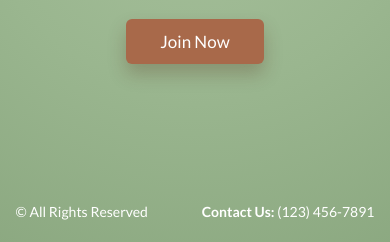
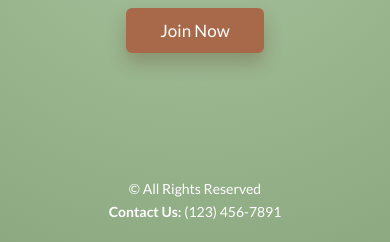
Before and after one commit to cowniv/naturecamp-landing, a plain HTML site: page index.html in a window 390 px wide. Shown: the part 602-844 px from the top of the page. Drawn offline with Linux system fonts and the light colour scheme.

Commit message:
style: stack mobile footer

```diff
--- a/style.css
+++ b/style.css
@@ -154,4 +154,5 @@ button { font: inherit; color: inherit; cursor: pointer; }
   .actions { justify-content: center; }
   .hero-right { text-align: center; order: 2; }
   .hero-character { order: 3; }
+  .foot { flex-direction: column; align-items: center; gap: 6px; }
 }
```
